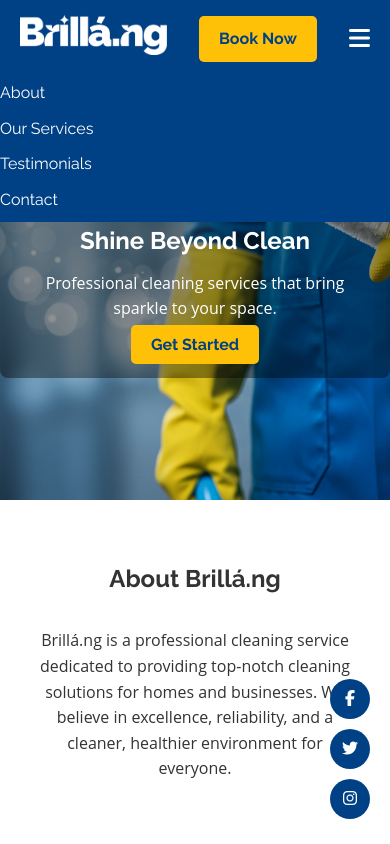
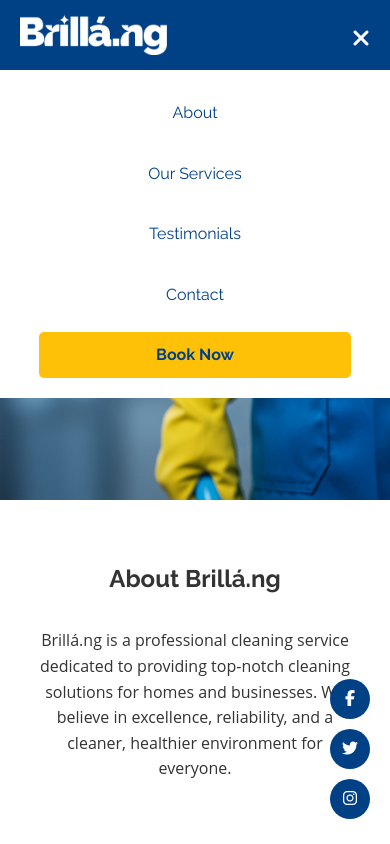
Before and after one commit to pennio-design/brilla-ng, a plain HTML site: page index.html in a window 390 px wide. Both pictures are taken after a click on the element 359 px from the left and 38 px from the top of the page. Shown: the top 844 px of the page. Drawn offline with Linux system fonts and the light colour scheme.

Commit message:
Updated index, style, and script
Updated
- index.html
- style.css
- script.js

```diff
--- a/index.html
+++ b/index.html
@@ -22,7 +22,10 @@
         <li><a href="#testimonials">Testimonials</a></li>
         <li><a href="#contact">Contact</a></li>
       </ul>
+      <!-- Mobile CTA (visible only in mobile view) -->
+      <a href="#contact" class="cta-button-2">Book Now</a>
     </nav>
+    <!-- Desktop CTA (visible only on desktop) -->
     <a href="#contact" class="cta-button">Book Now</a>
     <div class="menu-toggle"><i class="fas fa-bars"></i></div>
   </header>
--- a/script.js
+++ b/script.js
@@ -1,10 +1,31 @@
 document.addEventListener("DOMContentLoaded", function () {
     let menuToggle = document.querySelector(".menu-toggle");
     let navLinks = document.querySelector(".nav-links");
+    let menuIcon = menuToggle.querySelector("i");
 
-    // Toggle mobile menu
     menuToggle.addEventListener("click", function () {
         navLinks.classList.toggle("active");
+        menuToggle.classList.toggle("active");
+
+        // Toggle between hamburger and "X" icon
+        if (menuIcon.classList.contains("fa-bars")) {
+            menuIcon.classList.remove("fa-bars");
+            menuIcon.classList.add("fa-times");
+        } else {
+            menuIcon.classList.remove("fa-times");
+            menuIcon.classList.add("fa-bars");
+        }
+    });
+
+    // Collapse the hamburger menu when any nav link is clicked
+    document.querySelectorAll(".nav-links a").forEach(link => {
+        link.addEventListener("click", function () {
+            navLinks.classList.remove("active");
+            menuToggle.classList.remove("active");
+            // Reset the icon back to hamburger
+            menuIcon.classList.remove("fa-times");
+            menuIcon.classList.add("fa-bars");
+        });
     });
 
     // Smooth scrolling for navigation links
@@ -33,8 +54,8 @@
 
     setInterval(showTestimonial, 5000);
     showTestimonial();
-});
-document.addEventListener("DOMContentLoaded", function () {
+
+    // Form Submission Handling
     let form = document.querySelector(".contact-form");
 
     form.addEventListener("submit", function (event) {
@@ -42,7 +63,7 @@
 
         let formData = new FormData(form);
 
-        fetch("https://formsubmit.co/YOUR_EMAIL", {
+        fetch("https://formsubmit.co/brilla.co.ng@gmail.com", {
             method: "POST",
             body: formData
         })
--- a/style.css
+++ b/style.css
@@ -38,10 +38,19 @@
 }
 
 /* Navigation */
+.nav-links .cta-button-2 {
+    display: none;
+}
+.nav-links {
+    display: flex;
+    text-align: center;
+}
+
 .nav-links ul {
     display: flex;
     list-style: none;
     gap: 20px;
+    text-align: center;
 }
 
 .nav-links a {
@@ -50,14 +59,28 @@
     font-size: 16px;
 }
 
-/* CTA Button */
+/* Desktop CTA Button (Visible Only on Desktop) */
 .cta-button {
+    display: block;
     padding: 10px 20px;
     background: #FFC107;
     color: #004085;
     text-decoration: none;
     font-weight: bold;
     border-radius: 5px;
+    margin-left: 20px;
+}
+
+/* Mobile CTA Button (Hidden by Default) */
+.cta-button-2 {
+    display: none;
+    padding: 10px 20px;
+    background: #FFC107;
+    color: #004085;
+    text-decoration: none;
+    font-weight: bold;
+    border-radius: 5px;
+    margin-top: 15px;
 }
 
 /* Menu Toggle (Hamburger) */
@@ -148,7 +171,7 @@
 .service-cards {
     display: flex;
     justify-content: center;
-    gap: 20px ;
+    gap: 20px;
     flex-wrap: wrap;
 }
 
@@ -253,25 +276,64 @@
     padding: 20px;
 }
 
-/* Responsive Styles */
+/* Mobile Styles */
 @media (max-width: 768px) {
-    .nav-links ul {
-        flex-direction: column;
-        gap: 10px;
-    }
     .nav-links {
         display: none;
-        background: #004085;
-        width: 100%;
         position: absolute;
         top: 70px;
         left: 0;
+        width: 100%;
+        background: #fff;  /* White background for mobile menu */
+        flex-direction: column;
+        text-align: center;
+        padding: 20px 0;
+    }
+
+    .nav-links ul {
+        flex-direction: column;
+        gap: 15px;
+    }
+
+    /* Style the individual menu items as clickable blocks */
+    .nav-links ul li a {
+        display: block;
+        width: 100%;
         padding: 10px 0;
+        color: #004085; /* Suitable text color */
+        text-decoration: none;
+        font-size: 16px;
     }
+
     .nav-links.active {
+        display: flex;
+    }
+
+    /* Hide Desktop CTA, Show Mobile CTA */
+    .cta-button {
+        display: none;
+    }
+
+    .nav-links .cta-button-2 {
         display: block;
+        width: 80%;
+        margin: 15px auto 0;
+        text-align: center;
+	color: #004085
     }
+
+    /* Hamburger Icon */
     .menu-toggle {
         display: block;
+        font-size: 24px;
+        cursor: pointer;
+    }
+
+    .menu-toggle i {
+        transition: transform 0.3s ease;
+    }
+
+    .menu-toggle.active i {
+        transform: rotate(180deg);
     }
 }
```
Lines whose indentation alone changed are shown as unchanged.
